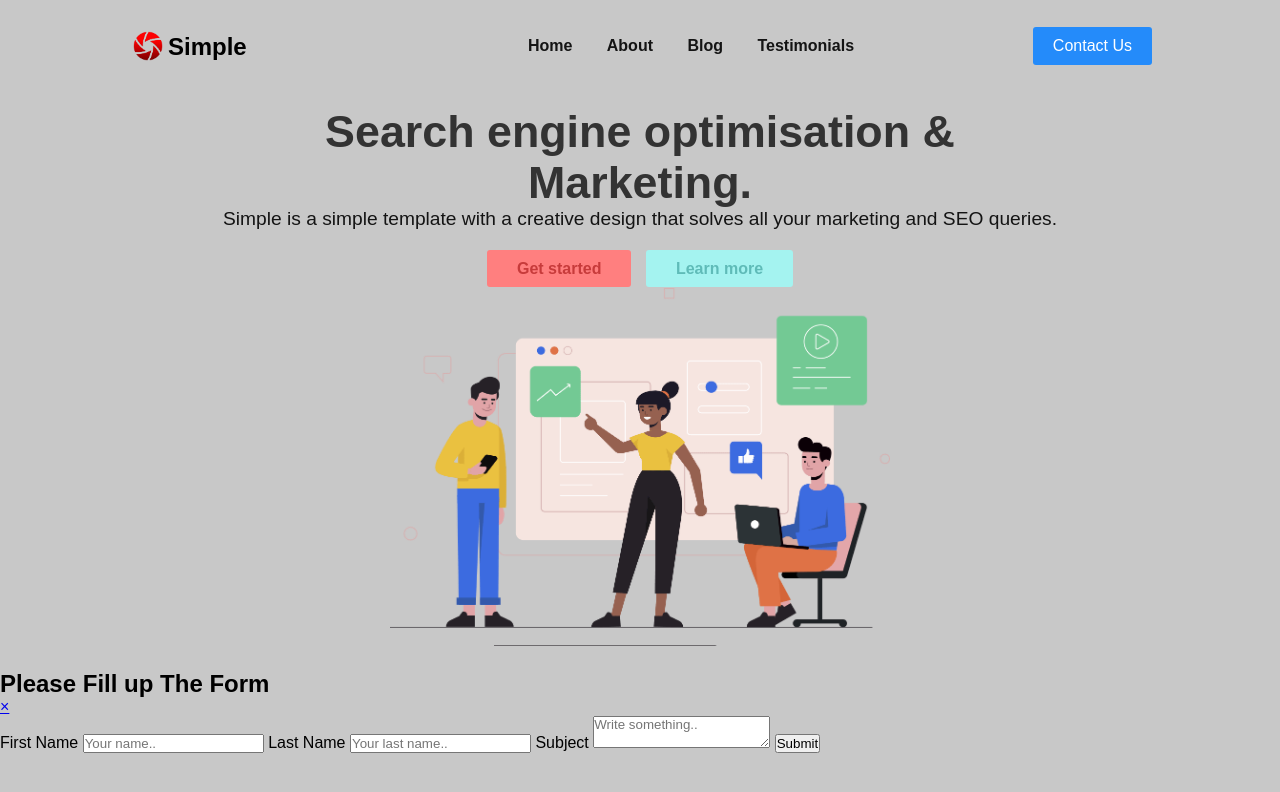
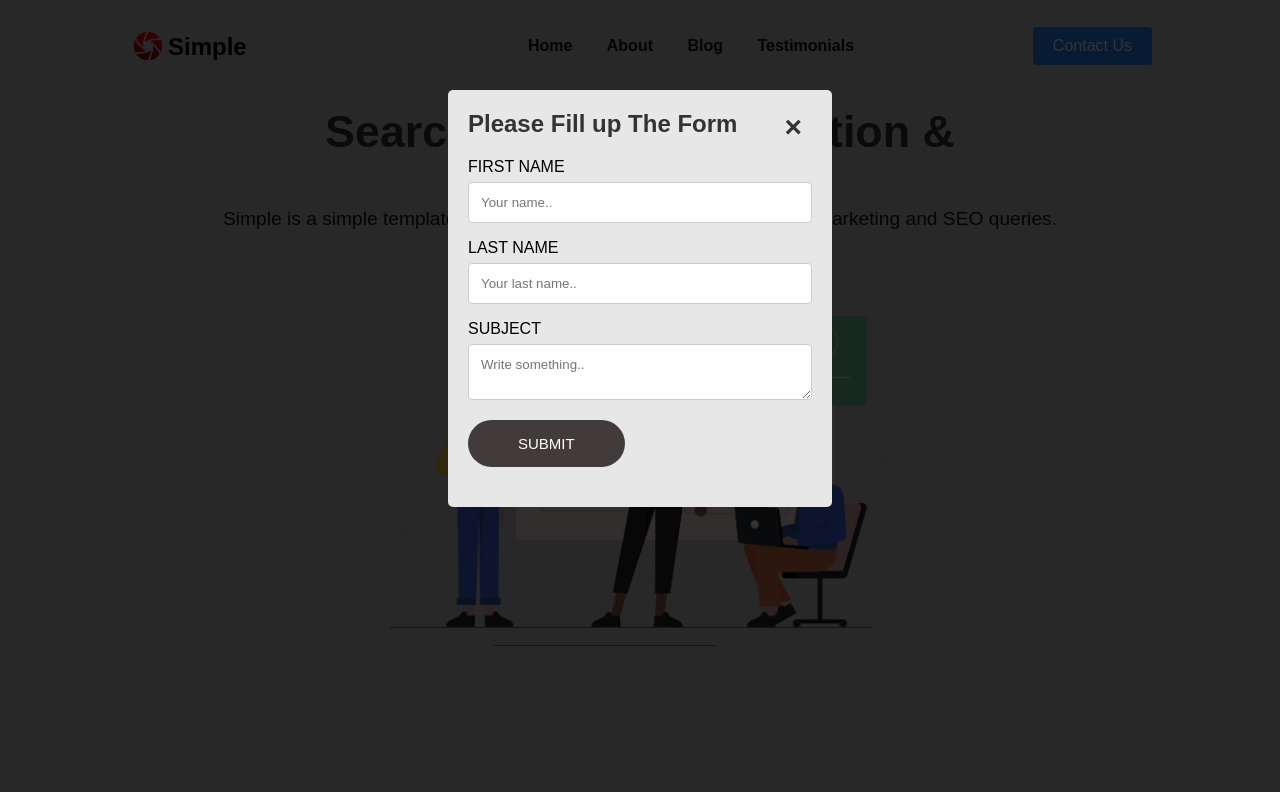
Before and after one commit to Shempong/practice, a plain HTML site: page index.html in a window 1280 px wide. Both pictures are taken after a click on the link "Contact Us". Drawn offline with Linux system fonts and the light colour scheme.

Commit message:
style.css

```diff
--- a/style.css
+++ b/style.css
@@ -130,66 +130,13 @@ nav ul li a:hover {
 }
 .pop-up-text {
     position: absolute;
-    color: #f0ff20;
+    color: #0400ff;
     font-size: 18px;
     animation: fadeMove 3s linear infinite;
 }
 @keyframes fadeMove {
     0% { opacity: 1; }
     100% { opacity: 0; }
-}
-
-body.dark-theme {
-    background-color: #1f1f1f;
-    color: rgb(200,200,200);
-}
-
-body.dark-theme .nav-container {
-    background-color: #1f1f1f;
-}
-
-body.dark-theme nav ul {
-    background-color: #1f1f1f;
-}
-
-body.dark-theme nav ul li a {
-    color: rgb(200,200,200);
-}
-
-body.dark-theme nav ul li a:hover {
-    color: #e00000;
-}
-
-body.dark-theme .contact-btn {
-    background-color: #0056b3;
-}
-
-body.dark-theme .get-started:hover {
-    background-color: #c73b3b;
-    color: #ff7f7f;
-}
-
-body.dark-theme .learn-more:hover {
-    background-color: #5fbbb8;
-    color: #a4f3f0;
-}
-
-body.dark-theme section {
-    background-color: #1f1f1f;
-}
-
-body.dark-theme section p {
-    background-color: #1f1f1f;
-    color: #a7a9be;
-}
-
-body.dark-theme section h1 {
-    background-color: #1f1f1f;
-    color: rgb(200,200,200);
-}
-
-body.dark-theme .pop-up-text {
-    color: red;
 }
 
 .menu-toggle {
@@ -277,3 +224,69 @@ body.dark-theme .pop-up-text {
         margin-top: 2px;
     }
 }
+
+.overlay {
+    position: fixed;
+    top: 0;
+    bottom: 0;
+    left: 0;
+    right: 0;
+    background: rgba(0, 0, 0, 0.8);
+    transition: opacity 500ms;
+    visibility: hidden;
+    opacity: 0;
+}
+.overlay:target {
+    visibility: visible;
+    opacity: 1;
+}
+.wrapper {
+    margin: 90px auto;
+    padding: 20px;
+    background: #e7e7e7;
+    border-radius: 5px;
+    width: 30%;
+    position: relative;
+}
+.wrapper h2 {
+    margin-top: 0;
+    color: #333;
+}
+.wrapper .close {
+    position: absolute;
+    top: 20px;
+    right: 30px;
+    transition: all 200ms;
+    font-size: 30px;
+    font-weight: bold;
+    text-decoration: none;
+    color: #333;
+}
+.wrapper .close:hover {
+    color: #06D85F;
+}
+.container {
+    padding: 20px 0;
+}
+form label {
+    text-transform: uppercase;
+    font-weight: 500;
+}
+input[type=text], textarea {
+    width: 100%;
+    padding: 12px;
+    border: 1px solid #ccc;
+    border-radius: 4px;
+    margin-top: 6px;
+    margin-bottom: 16px;
+}
+input[type="submit"] {
+    background-color: #413b3b;
+    color: #fff;
+    padding: 15px 50px;
+    border: none;
+    border-radius: 50px;
+    cursor: pointer;
+    font-size: 15px;
+    text-transform: uppercase;
+}
```
